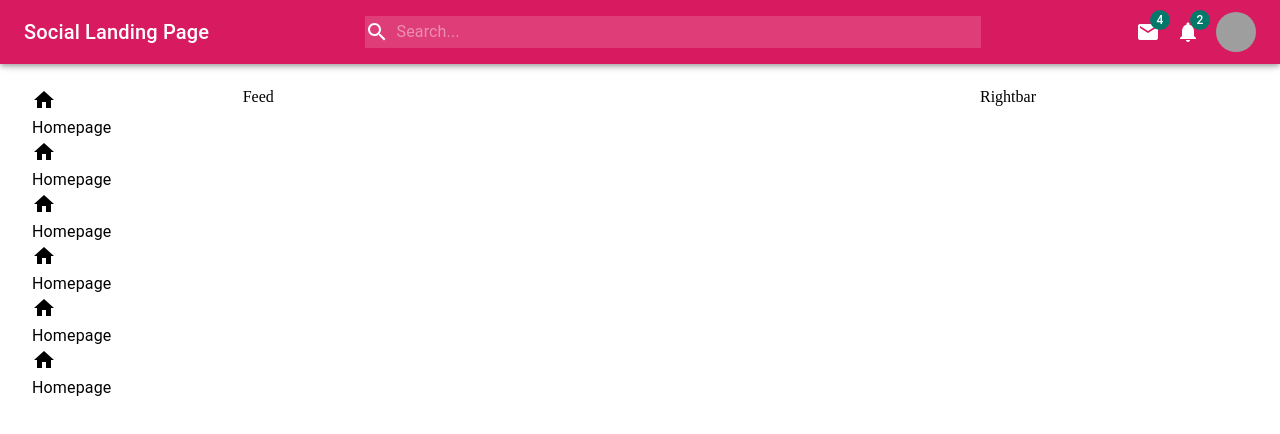
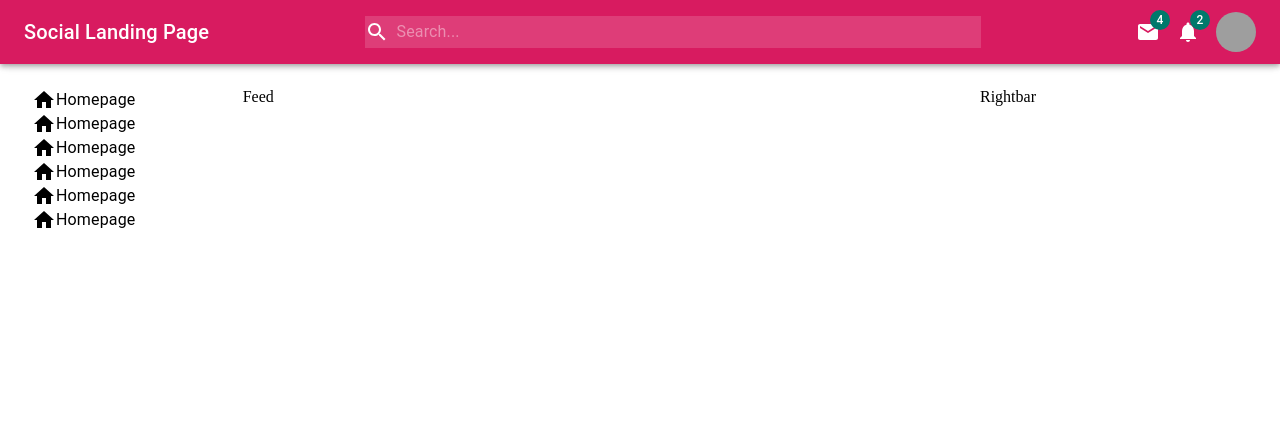
Before and after one commit to snowleopardAlexa/queen-social-landing-page-mui, a React (Create React App) app: page / in a window 1280 px wide. Shown: the top 434 px of the page. Built offline with nearby package versions, Linux system fonts and the light colour scheme; grey boxes are pictures that could not be loaded.

Commit message:
add item styling

```diff
--- a/src/components/LeftBar.jsx
+++ b/src/components/LeftBar.jsx
@@ -4,6 +4,11 @@ import { Home } from "@material-ui/icons";
 const useStyles = makeStyles((theme) => ({
   container: {
     paddingTop: theme.spacing(10),
+  },
+  item: {
+    display: "flex",
+    alignItems: "center",
+    magrinBottom: theme.spacing(4)
   }
 }));
 
```
